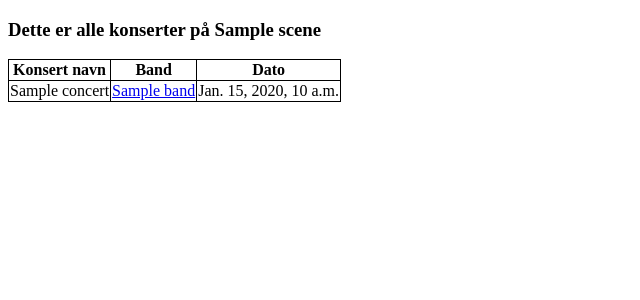
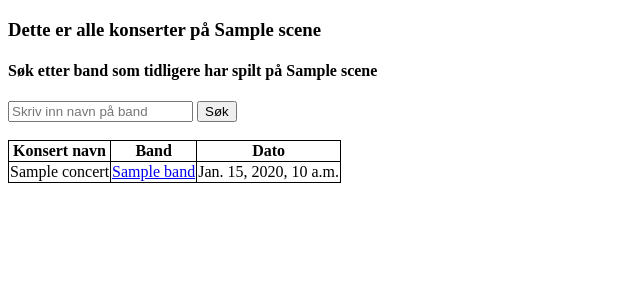
Before and after one commit to siljr/prosjekt1, a Django app: template bookingansvarlig/templates/bookingansvarlig/concert_scene.html in a window 1280 px wide. Shown: the top 300 px of the page, without its empty margins (0-640 px from the left). Run offline with Django 3.2, Linux system fonts and the light colour scheme; the template is opened without the code that fills it: most values are stand-ins (such as "Sample title", 1, 10 or a date in 2020).

Commit message:
added a search field in the view for scenes

```diff
--- a/band_booking/templates/band_booking/index.html
+++ b/band_booking/templates/band_booking/index.html
@@ -14,7 +14,6 @@
 		<div id="body">
 			<a href="/scenes"> <button> Scene-oversikt </button> </a>
 		</div>
-
 		<footer id="footer">
 
 		</footer>
--- a/bookingansvarlig/templates/bookingansvarlig/concert_scene.html
+++ b/bookingansvarlig/templates/bookingansvarlig/concert_scene.html
@@ -8,6 +8,16 @@
 </head>
 <body>
     <h3>Dette er alle konserter på {{ scene }}</h3>
+
+    <h4>Søk etter band som tidligere har spilt på {{ scene }}</h4>
+
+    <!-- This adds a sarchbar to the view where the user can search for bands-->
+
+    <form method="GET" action="">
+    <input type="text" placeholder="Skriv inn navn på band"/>
+    <input type="submit" value="Søk"/>
+    <br><br>
+
     <table>
         <thead>
             <tr>
```
Also changed, not shown: band_booking/templates/band_booking/artist.html (line endings or trailing spaces).
